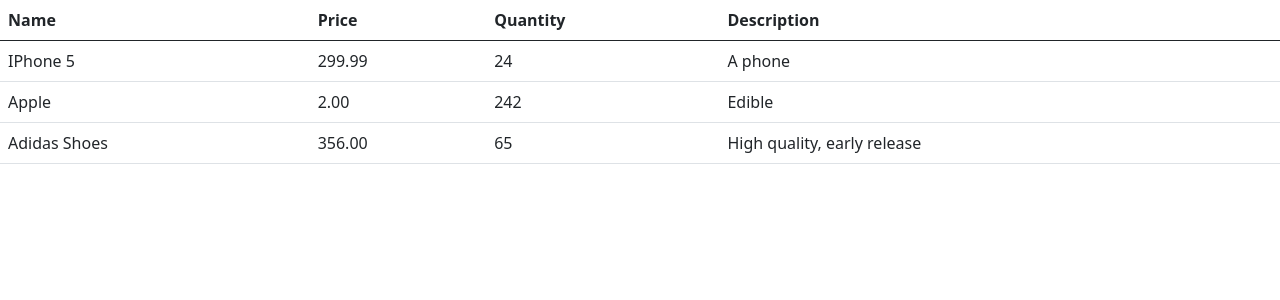
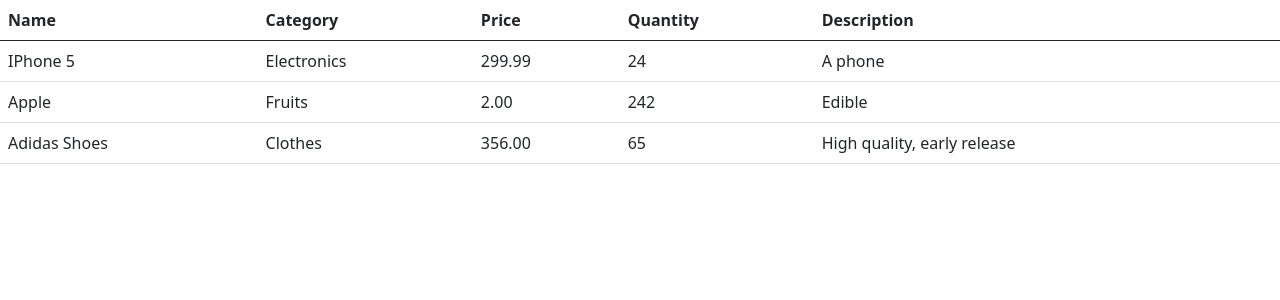
Before and after one commit to ItsKris1/E-commerce-store, a Django app: page /products_list in a window 1280 px wide. Shown: the top 300 px of the page. Run offline with Django 3.2, Linux system fonts and the light colour scheme; data comes from the database, SQL or seed files in the repository; both versions use the stored data as it was after the commit.

Commit message:
hotfixes, added category to products list

```diff
--- a/my_store/models.py
+++ b/my_store/models.py
@@ -7,6 +7,10 @@ class Product(models.Model):
     quantity = models.IntegerField(null=True, blank=True)
     price = models.DecimalField(max_digits=5, decimal_places=2)
     description = models.TextField(blank=True, null=True)
+    category = models.ForeignKey(
+        'Category',
+        on_delete=models.CASCADE,
+    )
 
     def __str__(self):
         return self.name
--- a/my_store/templates/products_list.html
+++ b/my_store/templates/products_list.html
@@ -6,6 +6,7 @@
     <thead>
     <tr>
         <th scope="col">Name</th>
+        <th scope="col">Category</th>
         <th scope="col">Price</th>
         <th scope="col">Quantity</th>
         <th scope="col">Description</th>
@@ -16,6 +17,7 @@
     {% for p in products %}
     <tr>
         <td>{{ p.name }}</td>
+        <td>{{ p.category.name }}</td>
         <td>{{ p.price }}</td>
         <td>{{ p.quantity | default:'-'}}</td>
         <td>{{ p.description | default:'-'}}</td>
```
Also changed, not shown: db.sqlite3.
